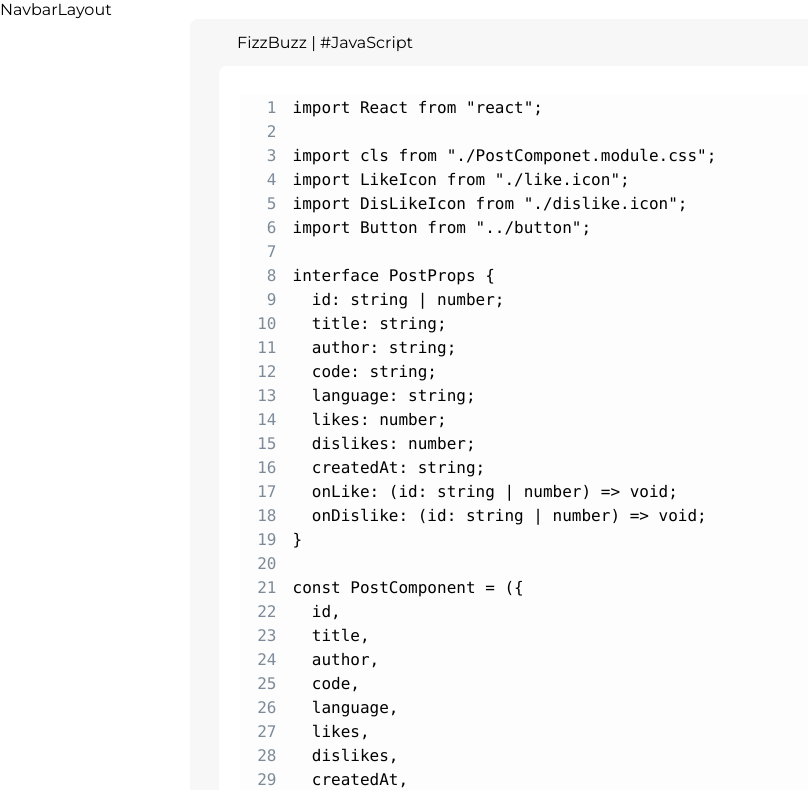
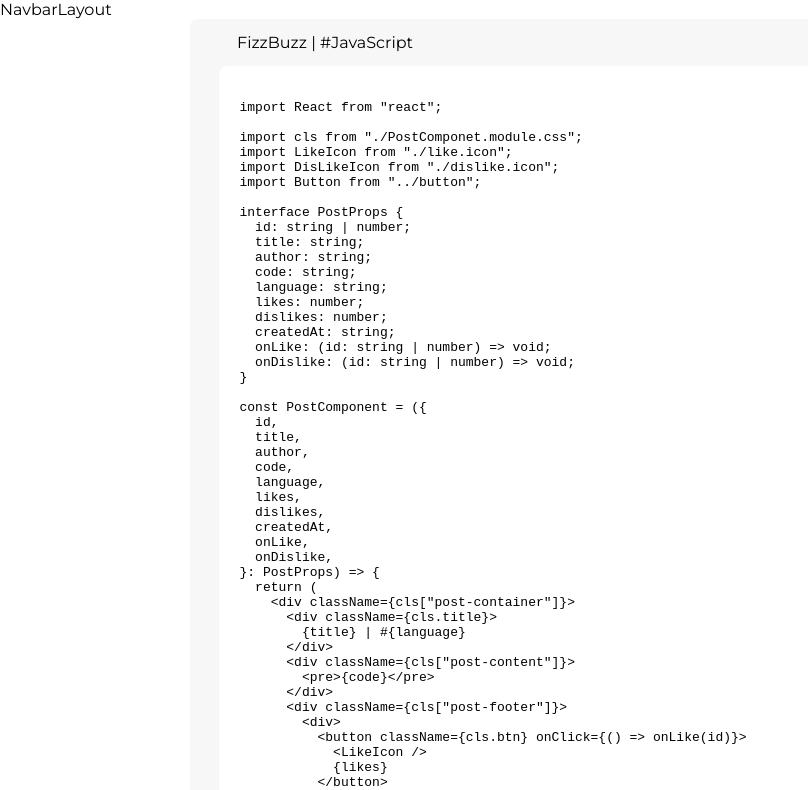
Before and after one commit to AZIZJON9821/Yoshlar_agentligi, a Next.js app: page /posts/add in a window 1280 px wide. Shown: the top 790 px of the page, without its empty margins (0-808 px from the left). Built offline with nearby package versions, Linux system fonts and the light colour scheme.

Commit message:
post-component

```diff
--- a/components/Post/index.tsx
+++ b/components/Post/index.tsx
@@ -1,6 +1,4 @@
 import React from "react";
-import { Prism as SyntaxHighlighter } from "react-syntax-highlighter";
-import { coy } from "react-syntax-highlighter/dist/esm/styles/prism";
 
 import cls from "./PostComponet.module.css";
 import LikeIcon from "./like.icon";
@@ -38,14 +36,7 @@ const PostComponent = ({
         {title} | #{language}
       </div>
       <div className={cls["post-content"]}>
-        <SyntaxHighlighter
-          language={language}
-          style={coy}
-          wrapLines
-          showLineNumbers
-        >
-          {code}
-        </SyntaxHighlighter>
+        <pre>{code}</pre>
       </div>
       <div className={cls["post-footer"]}>
         <div>
```
